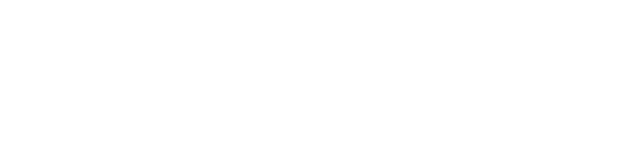
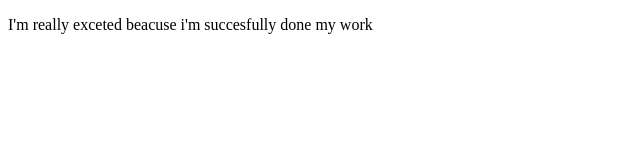
Before and after one commit to Orasur-Rahman203/My.third.repo, a plain HTML site: page index.html in a window 1280 px wide. Shown: the whole page, without its empty margins (0-640 px from the left). Drawn offline with Linux system fonts and the light colour scheme.

Commit message:
first commi

```diff
--- a/index.html
+++ b/index.html
@@ -7,6 +7,6 @@
     <title>This is my third repo</title>
 </head>
 <body>
-
+    <p>I'm really exceted beacuse i'm succesfully done my work</p>
 </body>
 </html>
```
